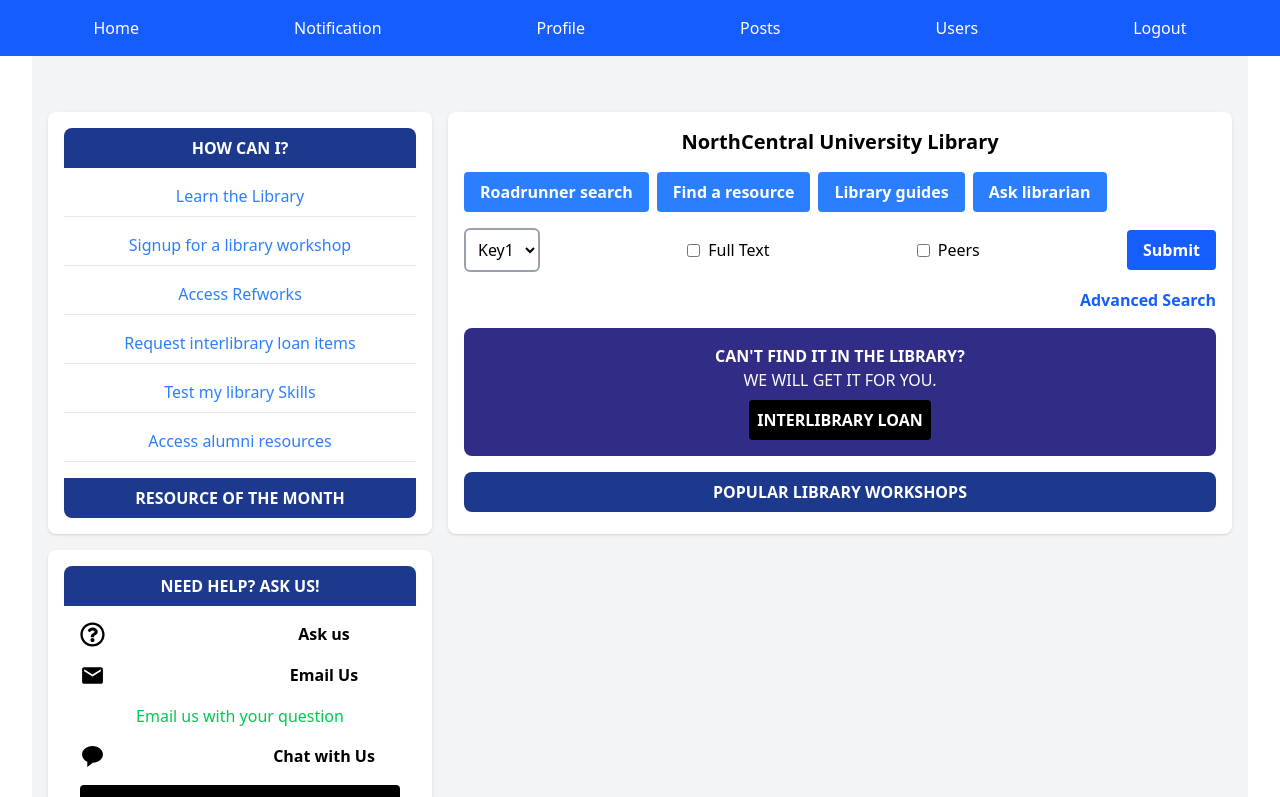
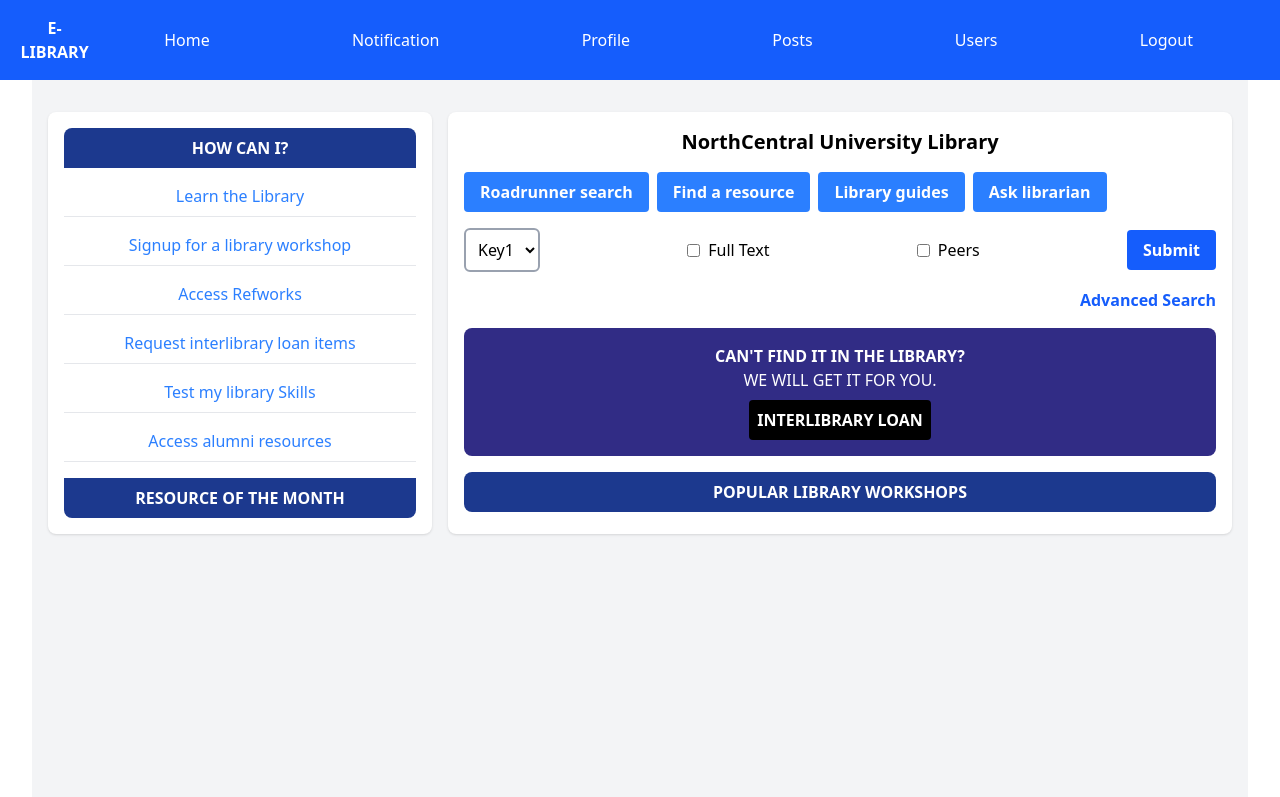
Before and after one commit to eric2003tu/react, a React (Vite) app: page /dashboard in a window 1280 px wide. Shown: the top 797 px of the page. Built offline with nearby package versions, Linux system fonts and the light colour scheme.

Commit message:
byttrzetrt

```diff
--- a/src/App.jsx
+++ b/src/App.jsx
@@ -6,7 +6,7 @@
 import { MdContactMail } from "react-icons/md";
 import Form from './Components/Form'
 import Register from './Components/register'
-import { BrowserRouter as Router, Routes, Route,Link } from 'react-router-dom';
+import { BrowserRouter as Router, Routes, Route,Link} from 'react-router-dom';
 import Login from './Components/Login'
 import Dashboard from './Components/dashboard'
 import Home from './Components/Home';
@@ -19,28 +19,29 @@
       }
 return (
 <Router>
-              <nav className="w-full bg-blue-600 text-white p-4 fixed top-0 z-[1000] right-0 m-0">
+        <nav className="w-full bg-blue-600 text-white p-4 fixed top-0 z-[1000] right-0 m-0 flex justify-between items-center">
+        <h1 className="font-bold">E-LIBRARY</h1>
                 <ul className="hidden container mx-auto lg:flex md:flex justify-around sm:hidden">
-                      <li><Link to='/' className="hover:text-blue-300">Home</Link></li>
-                      <li><Link to='/login' className="hover:text-blue-300">Login</Link></li>
-                      <li><Link to='/register' className="hover:text-blue-300">Register</Link></li>
-                      <li><Link to='/dashboard' className="hover:text-blue-300">Dashboard</Link></li>
+                    <li><Link to='/dashboard' className="hover:text-blue-300">Home</Link></li>
+                    <li><Link to='/dashboard/notifications' className="hover:text-blue-300">Notification</Link></li>
+                    <li><Link to='/dashboard/profile' className="hover:text-blue-300">Profile</Link></li>
+                    <li><Link to='/dashboard/posts' className="hover:text-blue-300">Posts</Link></li>
+                    <li><Link to='/dashboard/users' className="hover:text-blue-300">Users</Link></li>
+                    <li><Link to ='/' id='logout' className="hover:text-blue-300">Logout</Link></li>
                 </ul>
-                  <div onClick={handleHide} className='block md:hidden lg:hidden sm:block'>
-                       {!nav ? <AiOutlineClose size={30} className='text-white font-bold cursor-pointer justify-end justify-self-end'/> : <AiOutlineMenu size={30} className='text-white font-bold cursor-pointer justify-end justify-self-end'/> }
+                <div onClick={handleHide} className='block md:hidden lg:hidden sm:block ml-auto justify-end'>
+                    {!nav ? <AiOutlineClose size={30} className='text-white font-bold cursor-pointer'/> : <AiOutlineMenu size={30} className='text-white font-bold cursor-pointer'/> }
                 </div>
-                  <div className={!nav ? 'fixed h-fit justify-items-start left-0 top-0 w-[50%] border-r border-r-gray-900 bg-[#2f163c] ease-in-out duration-600 sm:fixed flex-wrap md:hidden lg:hidden' : 'fixed left-[-100%]' }>
+            </nav>
+            <div className={!nav ? 'fixed h-fit justify-items-start left-0 mt-[32px] w-[40%] border-r border-r-gray-900 bg-[#5147d9] ease-in-out duration-600 sm:fixed flex-wrap md:hidden lg:hidden' : 'fixed left-[-100%]'}>
                 <h1 className='w-full text-3xl font-bold text-[#00df9a]'>Home page</h1>
-                    <ul className="uppercase w-ull space-3 border border-gray-500">
-                      <li><Link to='/' className="hover:text-blue-300 p-4 border-b border-gray-600 cursor-pointer" onClick={handleHide}>Home</Link></li>
-                      <li><Link to='/login' className="hover:text-blue-300 p-4 border-b border-gray-600 cursor-pointer" onClick={handleHide}>Login</Link></li>
-                      <li><Link to='/register' className="hover:text-blue-300 p-4 border-b border-gray-600 cursor-pointer" onClick={handleHide}>Register</Link>
-                      </li>
-                      <li><Link to='/dashboard' className="hover:text-blue-300 p-4 border-b border-gray-600 cursor-pointer" onClick={handleHide}>Dashboard</Link>
-                      </li>
+                <ul className="uppercase w-full">
+                    <li className="border-b border-t border-gray-400 w-full pb-[10px]"><Link to='/' className="text-white hover:text-green-300" onClick={handleHide}>Home</Link></li>
+                    <li className="border-b border-gray-400 w-full pb-[10px]"><Link to='/login' className="text-white hover:text-green-300" onClick={handleHide}>Notification</Link></li>
+                    <li className="border-b border-gray-400 w-full pb-[10px]"><Link to='/register' className="text-white hover:text-green-300" onClick={handleHide}>Profile</Link></li>
+                    <li className="border-b border-gray-400 w-full pb-[10px]"><Link to='/dashboard' className="text-white hover:text-green-300" onClick={handleHide}>Dashbard</Link></li>
                 </ul>
             </div>
-              </nav>
   <Routes>
     <Route path='/' element=  {<Home/>}/>
     <Route path='/register' element={<Register/>}/>
--- a/src/Components/basic.jsx
+++ b/src/Components/basic.jsx
@@ -1,50 +1,53 @@
 import React,{useState} from "react";
+import { useNavigate } from 'react-router-dom';
 import { BrowserRouter as Router, Routes, Route, Link } from 'react-router-dom';
 import { FaRegQuestionCircle } from "react-icons/fa";
-import {AiOutlineClose, AiOutlineMenu,AiOutlineSetting}
-from 'react-icons/ai';
 import { MdEmail } from "react-icons/md";
 import { BiSolidMessageRounded } from "react-icons/bi";
 import { IoIosPhonePortrait } from "react-icons/io";
 import { IoDocumentTextOutline } from "react-icons/io5";
 import { FaSearchPlus } from "react-icons/fa";
+import {AiOutlineClose, AiOutlineMenu,AiOutlineSetting}
+from 'react-icons/ai';
 
-function Basic() {
+function Dashhome() {
+    const navigate = useNavigate();
     const [nav, setNav] = useState(true);
     const handleHide = function(){
-        setNav(!nav)
+        setNav(!nav);
     }
     return (
         <div className="min-h-screen bg-gray-100 max-w-full w-full m-0">
-            <nav className="w-full bg-blue-600 text-white p-4 fixed top-0 z-[1000] right-0 m-0">
+            <nav className="w-full bg-blue-600 text-white p-4 fixed top-0 z-[1000] right-0 m-0 flex justify-between items-center">
+                <h1 className="font-bold">E-LIBRARY</h1>
                 <ul className="hidden container mx-auto lg:flex md:flex justify-around sm:hidden">
-                    <li><Link to='/' className="hover:text-blue-300">Home</Link></li>
-                    <li><Link to='/login' className="hover:text-blue-300">Login</Link></li>
-                    <li><Link to='/register' className="hover:text-blue-300">Register</Link></li>
-                    <li><Link to='/dashboard' className="hover:text-blue-300">Dashboard</Link></li>
+                    <li><Link to='/dashboard' className="hover:text-blue-300">Home</Link></li>
+                    <li><Link to='/dashboard/notifications' className="hover:text-blue-300">Notification</Link></li>
+                    <li><Link to='/dashboard/profile' className="hover:text-blue-300">Profile</Link></li>
+                    <li><Link to='/dashboard/posts' className="hover:text-blue-300">Posts</Link></li>
+                    <li><Link to='/dashboard/users' className="hover:text-blue-300">Users</Link></li>
+                    <li><Link to ='/' id='logout' className='logout' onClick={() => navigate('/')}>Logout</Link></li>
                 </ul>
-                <div onClick={handleHide} className='block md:hidden lg:hidden sm:block'>
-                     {!nav ? <AiOutlineClose size={30} className='text-white font-bold cursor-pointer justify-end justify-self-end'/> : <AiOutlineMenu size={30} className='text-white font-bold cursor-pointer justify-end justify-self-end'/> }
-                </div>
-                <div className={!nav ? 'fixed h-fit justify-items-start left-0 top-0 w-[50%] border-r border-r-gray-900 bg-[#2f163c] ease-in-out duration-600 sm:fixed flex-wrap md:hidden lg:hidden' : 'fixed left-[-100%]' }>
-                   <h1 className='w-full text-3xl font-bold text-[#00df9a]'>Home page</h1>
-                    <ul className="uppercase w-ull space-3 border border-gray-500">
-                    <li><Link to='/' className="hover:text-blue-300 p-4 border-b border-gray-600 cursor-pointer" onClick={handleHide}>Home</Link></li>
-                        <li><Link to='/login' className="hover:text-blue-300 p-4 border-b border-gray-600 cursor-pointer" onClick={handleHide}>Login</Link></li>
-                        <li><Link to='/register' className="hover:text-blue-300 p-4 border-b border-gray-600 cursor-pointer" onClick={handleHide}>Register</Link>
-                        </li>
-                        <li><Link to='/dashboard' className="hover:text-blue-300 p-4 border-b border-gray-600 cursor-pointer" onClick={handleHide}>Dashboard</Link>
-                        </li>
-                    </ul>
+                <div onClick={handleHide} className='block md:hidden lg:hidden sm:block ml-auto  justify-end'>
+                    {!nav ? <AiOutlineClose size={30} className='text-white font-bold cursor-pointer'/> : <AiOutlineMenu size={30} className='text-white font-bold cursor-pointer'/> }
                 </div>
             </nav>
+            <div className={!nav ? 'fixed h-fit justify-items-start left-0 mt-[32px]   w-[40%] border-r border-r-gray-900 bg-[#5147d9] ease-in-out duration-600 sm:fixed flex-wrap md:hidden lg:hidden' : 'fixed left-[-100%]'}>
+                <h1 className='w-full text-3xl font-bold text-[#00df9a]'>Home page</h1>
+                <ul className="uppercase w-full">
+                    <li className="border-b border-t border-gray-400 w-full pb-[10px]"><Link to='/' className="text-white hover:text-green-300" onClick={handleHide}>Home</Link></li>
+                    <li className="border-b border-gray-400 w-full pb-[10px]"><Link to='/login' className="text-white hover:text-green-300" onClick={handleHide}>Notification</Link></li>
+                    <li className="border-b border-gray-400 w-full pb-[10px]"><Link to='/register' className="text-white hover:text-green-300" onClick={handleHide}>Profile</Link></li>
+                    <li className="border-b border-gray-400 w-full pb-[10px]"><Link to='/dashboard' className="text-white hover:text-green-300" onClick={handleHide}>Dashboard</Link></li>
+                </ul>
+            </div>
             <div className="container mx-auto pt-20 grid grid-cols-1 md:grid-cols-3 gap-4 p-4">
                 <div className="bg-white p-4 shadow rounded-lg">
                     <h1 className="bg-blue-900 text-white font-bold p-2 rounded-t-lg">HOW CAN I?</h1>
                     <ul className="space-y-2 mt-2">
                         {["Learn the Library", "Signup for a library workshop", "Access Refworks", "Request interlibrary loan items", "Test my library Skills", "Access alumni resources"].map((item, index) => (
                             <li key={index} className="text-blue-500 hover:text-blue-700 p-2 border-b border-gray-200">
-                                <Link to='//'>{item}</Link>
+                                <Link to='/'>{item}</Link>
                             </li>
                         ))}
                     </ul>
@@ -83,30 +86,12 @@
                     <div className="bg-indigo-900 text-white p-4 rounded-lg my-4">
                         <h1 className="font-bold">CAN'T FIND IT IN THE LIBRARY?</h1>
                         <p>WE WILL GET IT FOR YOU.</p>
-                        <Link to='//' className="inline-block bg-black text-white font-bold p-2 rounded mt-2">INTERLIBRARY LOAN</Link>
+                        <Link to='/' className="inline-block bg-black text-white font-bold p-2 rounded mt-2">INTERLIBRARY LOAN</Link>
                     </div>
                     <h1 className="bg-blue-900 text-white font-bold p-2 rounded-lg">POPULAR LIBRARY WORKSHOPS</h1>
-                </div>
-                <div className="bg-white p-4 shadow rounded-lg">
-                    <h1 className="bg-blue-900 text-white font-bold p-2 rounded-t-lg">NEED HELP? ASK US!</h1>
-                    <div className="grid grid-cols-2 gap-4 p-4">
-                        <FaRegQuestionCircle size={25} />
-                        <span className="font-bold">Ask us</span>
-                        <MdEmail size={25} />
-                        <span className="font-bold">Email Us</span>
-                        <span className="col-span-2 text-green-500">Email us with your question</span>
-                        <BiSolidMessageRounded size={25} />
-                        <span className="font-bold">Chat with Us</span>
-                        <button className="col-span-2 bg-black text-white font-bold p-2 rounded">Chat with us</button>
-                        <span className="col-span-2">Available during library staffed hours referenced below</span>
-                        <IoIosPhonePortrait size={25} />
-                        <span className="font-bold">Call Us</span>
-                        <span className="col-span-2">Phone: +250788876534</span>
-                    </div>
                 </div>
             </div>
         </div>
     );
 }
-
-export default Basic;
+export default Dashhome;
--- a/src/Components/dashHome.jsx
+++ b/src/Components/dashHome.jsx
@@ -14,47 +14,42 @@
     const navigate = useNavigate();
     const [nav, setNav] = useState(true);
     const handleHide = function(){
-              setNav(!nav)
+        setNav(!nav);
     }
     return (
         <div className="min-h-screen bg-gray-100 max-w-full w-full m-0">
-                    <nav className="w-full bg-blue-600 text-white p-4 fixed top-0 z-[1000] right-0 m-0">
+            <nav className="w-full bg-blue-600 text-white p-4 fixed top-0 z-[1000] right-0 m-0 flex justify-between items-center">
+            <h1 className="font-bold">E-LIBRARY</h1>
                 <ul className="hidden container mx-auto lg:flex md:flex justify-around sm:hidden">
                     <li><Link to='/dashboard' className="hover:text-blue-300">Home</Link></li>
                     <li><Link to='/dashboard/notifications' className="hover:text-blue-300">Notification</Link></li>
                     <li><Link to='/dashboard/profile' className="hover:text-blue-300">Profile</Link></li>
                     <li><Link to='/dashboard/posts' className="hover:text-blue-300">Posts</Link></li>
                     <li><Link to='/dashboard/users' className="hover:text-blue-300">Users</Link></li>
-                                        <li><Link to ='/' id='logout' className='logout' onClick={function(){
-                                            navigate('/');
-                                        }}>
-                                        Logout
-                                        </Link></li>
+                    <li><Link to ='/' id='logout' className='logout' onClick={() => navigate('/')}>Logout</Link></li>
                 </ul>
-                                    <div onClick={handleHide} className='block md:hidden lg:hidden sm:block'>
-                                    {!nav ? <AiOutlineClose size={30} className='text-white font-bold cursor-pointer justify-end justify-self-end'/> : <AiOutlineMenu size={30} className='text-white font-bold cursor-pointer justify-end justify-self-end'/> }
+                <div onClick={handleHide} className='block md:hidden lg:hidden sm:block ml-auto'>
+                    {!nav ? <AiOutlineClose size={30} className='text-white font-bold cursor-pointer'/> : <AiOutlineMenu size={30} className='text-white font-bold cursor-pointer'/> }
                 </div>
-                                    <div className={!nav ? 'fixed h-fit justify-items-start left-0 top-0 w-[50%] border-r border-r-gray-900 bg-[#271246] ease-in-out duration-600 sm:fixed flex-wrap md:hidden lg:hidden' : 'fixed left-[-100%]' }>
+            </nav>
+            <div className={!nav ? 'fixed h-fit justify-items-start left-0 mt-[32px] pb-[10px] w-[40%] border-r border-r-gray-900 bg-[#5147d9] ease-in-out duration-600 sm:fixed flex-wrap md:hidden lg:hidden' : 'fixed left-[-100%]'}>
                 <h1 className='w-full text-3xl font-bold text-[#00df9a]'>Dash board</h1>
                 <ul className="uppercase w-full">
-                                        <li><Link to='/dashboard' className="hover:text-blue-300" onClick={handleHide}>Home</Link></li>
-                                        <li><Link to='/dashboard/notifications' className="hover:text-blue-300" onClick={handleHide}>Notification</Link></li>
-                                        <li><Link to='/dashboard/profile' className="hover:text-blue-300" onClick={handleHide}>Profile</Link></li>
-                                        <li><Link to='/dashboard/posts' className="hover:text-blue-300" onClick={handleHide}>Posts</Link></li>
-                                        <li><Link to='/dashboard/users' className="hover:text-blue-300" onClick={handleHide}>Users</Link></li>
-                                        <li><Link to ='/' id='logout' className='logout' onClick={function(){
-                                             navigate('/');
-                                    }}>Logout</Link></li>
+                    <li className="border-b border-t border-gray-400 w-full pb-[10px]"><Link to='/dashboard' className="text-white hover:text-green-300" onClick={handleHide}>Home</Link></li>
+                    <li className="border-b border-gray-400 w-full pb-[10px]"><Link to='/dashboard/notifications' className="text-white hover:text-green-300" onClick={handleHide}>Notification</Link></li>
+                    <li className="border-b border-gray-400 w-full pb-[10px]"><Link to='/dashboard/profile' className="text-white hover:text-green-300" onClick={handleHide}>Profile</Link></li>
+                    <li className="border-b border-gray-400 w-full pb-[10px]"><Link to='/dashboard/posts' className="text-white hover:text-green-300" onClick={handleHide}>Posts</Link></li>
+                    <li className="border-b border-gray-400 w-full pb-[10px]"><Link to='/dashboard/users' className="text-white hover:text-green-300" onClick={handleHide}>Users</Link></li>
+                    <li className="border-b border-gray-400 w-full pb-[10px]"><Link to ='/' id='logout' className='text-red-600 font-bold hover:text-red-400' onClick={() => navigate('/')}>Logout</Link></li>
                 </ul>
             </div>
-                                </nav>
             <div className="container mx-auto pt-20 grid grid-cols-1 md:grid-cols-3 gap-4 p-4">
                 <div className="bg-white p-4 shadow rounded-lg">
                     <h1 className="bg-blue-900 text-white font-bold p-2 rounded-t-lg">HOW CAN I?</h1>
                     <ul className="space-y-2 mt-2">
                         {["Learn the Library", "Signup for a library workshop", "Access Refworks", "Request interlibrary loan items", "Test my library Skills", "Access alumni resources"].map((item, index) => (
                             <li key={index} className="text-blue-500 hover:text-blue-700 p-2 border-b border-gray-200">
-                                <Link to='//'>{item}</Link>
+                                <Link to='/'>{item}</Link>
                             </li>
                         ))}
                     </ul>
@@ -93,30 +88,12 @@
                     <div className="bg-indigo-900 text-white p-4 rounded-lg my-4">
                         <h1 className="font-bold">CAN'T FIND IT IN THE LIBRARY?</h1>
                         <p>WE WILL GET IT FOR YOU.</p>
-                        <Link to='//' className="inline-block bg-black text-white font-bold p-2 rounded mt-2">INTERLIBRARY LOAN</Link>
+                        <Link to='/' className="inline-block bg-black text-white font-bold p-2 rounded mt-2">INTERLIBRARY LOAN</Link>
                     </div>
                     <h1 className="bg-blue-900 text-white font-bold p-2 rounded-lg">POPULAR LIBRARY WORKSHOPS</h1>
-                </div>
-                <div className="bg-white p-4 shadow rounded-lg">
-                    <h1 className="bg-blue-900 text-white font-bold p-2 rounded-t-lg">NEED HELP? ASK US!</h1>
-                    <div className="grid grid-cols-2 gap-4 p-4">
-                        <FaRegQuestionCircle size={25} />
-                        <span className="font-bold">Ask us</span>
-                        <MdEmail size={25} />
-                        <span className="font-bold">Email Us</span>
-                        <span className="col-span-2 text-green-500">Email us with your question</span>
-                        <BiSolidMessageRounded size={25} />
-                        <span className="font-bold">Chat with Us</span>
-                        <button className="col-span-2 bg-black text-white font-bold p-2 rounded">Chat with us</button>
-                        <span className="col-span-2">Available during library staffed hours referenced below</span>
-                        <IoIosPhonePortrait size={25} />
-                        <span className="font-bold">Call Us</span>
-                        <span className="col-span-2">Phone: +250788876534</span>
-                    </div>
                 </div>
             </div>
         </div>
     );
 }
-
 export default Dashhome;
--- a/src/Components/dashboard.jsx
+++ b/src/Components/dashboard.jsx
@@ -27,36 +27,31 @@
       }
 return(
     <div>
-        <nav className="w-full bg-blue-600 text-white p-4 fixed top-0 z-[1000] right-0 m-0">
+            <nav className="w-full bg-blue-600 text-white p-4 fixed top-0 z-[1000] right-0 m-0 flex justify-between items-center">
+            <h1 className="font-bold">E-LIBRARY</h1>
                 <ul className="hidden container mx-auto lg:flex md:flex justify-around sm:hidden">
                     <li><Link to='/dashboard' className="hover:text-blue-300">Home</Link></li>
                     <li><Link to='/dashboard/notifications' className="hover:text-blue-300">Notification</Link></li>
                     <li><Link to='/dashboard/profile' className="hover:text-blue-300">Profile</Link></li>
                     <li><Link to='/dashboard/posts' className="hover:text-blue-300">Posts</Link></li>
                     <li><Link to='/dashboard/users' className="hover:text-blue-300">Users</Link></li>
-                            <li><Link to ='/' id='logout' className='logout' onClick={function(){
-                                navigate('/');
-                            }}>
-                            Logout
-                            </Link></li>
+                    <li><Link to ='/' id='logout' className='logout' onClick={() => navigate('/')}>Logout</Link></li>
                 </ul>
-                        <div onClick={handleHide} className='block md:hidden lg:hidden sm:block'>
-                        {!nav ? <AiOutlineClose size={30} className='text-white font-bold cursor-pointer justify-end justify-self-endz'/> : <AiOutlineMenu size={30} className='text-white font-bold cursor-pointer justify-end justify-self-end'/> }
+                <div onClick={handleHide} className='block md:hidden lg:hidden sm:block ml-auto'>
+                    {!nav ? <AiOutlineClose size={30} className='text-white font-bold cursor-pointer'/> : <AiOutlineMenu size={30} className='text-white font-bold cursor-pointer'/> }
                 </div>
-                        <div className={!nav ? 'fixed h-fit justify-items-start left-0 top-0 w-[50%] border-r border-r-gray-900 bg-[#271246] ease-in-out duration-600 sm:fixed flex-wrap md:hidden lg:hidden' : 'fixed left-[-100%]' }>
+            </nav>
+            <div className={!nav ? 'fixed h-fit justify-items-start left-0 mt-[32px] pb-[10px] w-[40%] border-r border-r-gray-900 bg-[#5147d9] ease-in-out duration-600 sm:fixed flex-wrap md:hidden lg:hidden' : 'fixed left-[-100%]'}>
                 <h1 className='w-full text-3xl font-bold text-[#00df9a]'>Dash board</h1>
                 <ul className="uppercase w-full">
-                            <li><Link to='/dashboard' className="hover:text-blue-300" onClick={handleHide}>Home</Link></li>
-                            <li><Link to='/dashboard/notifications' className="hover:text-blue-300" onClick={handleHide}>Notification</Link></li>
-                            <li><Link to='/dashboard/profile' className="hover:text-blue-300" onClick={handleHide}>Profile</Link></li>
-                            <li><Link to='/dashboard/posts' className="hover:text-blue-300" onClick={handleHide}>Posts</Link></li>
-                            <li><Link to='/dashboard/users' className="hover:text-blue-300" onClick={handleHide}>Users</Link></li>
-                            <li><Link to ='/' id='logout' className='logout' onClick={function(){
-                                 navigate('/');
-                        }}>Logout</Link></li>
+                    <li className="border-b border-gray-400 border-t  w-full pb-[10px]"><Link to='/dashboard' className="text-white hover:text-green-300" onClick={handleHide}>Home</Link></li>
+                    <li className="border-b border-gray-400 w-full pb-[10px]"><Link to='/dashboard/notifications' className="text-white hover:text-green-300" onClick={handleHide}>Notification</Link></li>
+                    <li className="border-b border-gray-400 w-full pb-[10px]"><Link to='/dashboard/profile' className="text-white hover:text-green-300" onClick={handleHide}>Profile</Link></li>
+                    <li className="border-b border-gray-400 w-full pb-[10px]"><Link to='/dashboard/posts' className="text-white hover:text-green-300" onClick={handleHide}>Posts</Link></li>
+                    <li className="border-b border-gray-400 w-full pb-[10px]"><Link to='/dashboard/users' className="text-white hover:text-green-300" onClick={handleHide}>Users</Link></li>
+                    <li className="border-b border-gray-400 w-full pb-[10px]"><Link to ='/' id='logout' className='text-red-600 font-bold hover:text-red-400' onClick={() => navigate('/')}>Logout</Link></li>
                 </ul>
             </div>
-                    </nav>
     <Routes>
         <Route index element = {<Dashhome/>}/>
         <Route path ='about' element = {<About/>}/>
```
Lines whose indentation alone changed are shown as unchanged.
